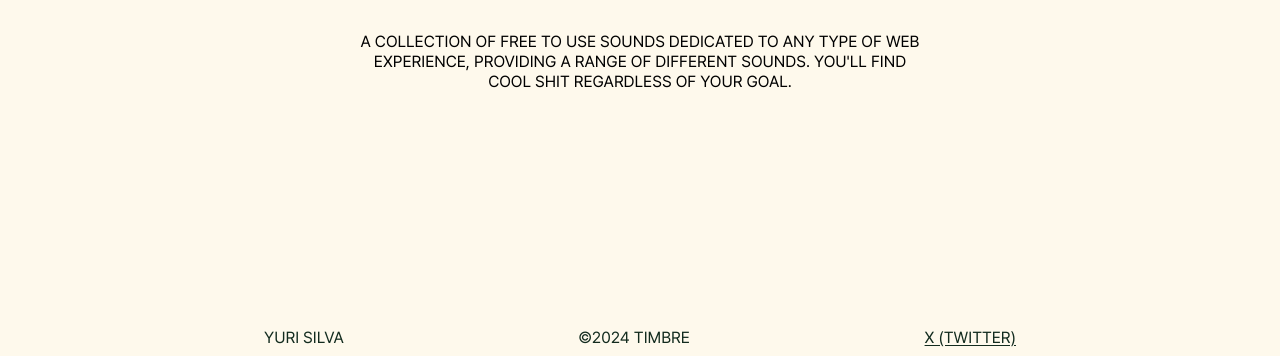
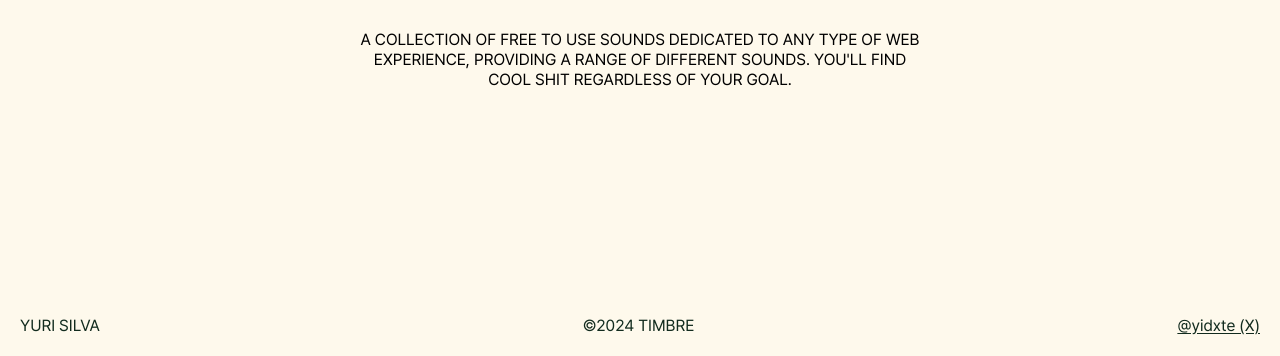
Before and after one commit to yuirsilva/timbre, an Astro site: page /about in a window 1280 px wide. Shown: the part 444-800 px from the top of the page. Built offline with nearby package versions, Linux system fonts and the light colour scheme; Astro itself is replaced by a stand-in of ours.

Commit message:
life's not out to get you

```diff
--- a/src/components/nav/Footer.astro
+++ b/src/components/nav/Footer.astro
@@ -1,11 +1,11 @@
 <footer
-    class="mx-auto flex w-full max-w-3xl items-center justify-between p-2 uppercase text-brand-primary-dark"
+    class="flex w-full items-center justify-between px-5 pb-5 uppercase text-brand-primary-dark"
 >
-    <p>Yuri Silva</p>
+    <p class="hidden sm:inline-block">Yuri Silva</p>
     <p>©2024 timbre</p>
     <a
         href="https://x.com/yidxte"
-        class="underline underline-offset-2"
-        target="_blank">X (Twitter)</a
+        class="normal-case underline underline-offset-2"
+        target="_blank">@yidxte (X)</a
     >
 </footer>
```
